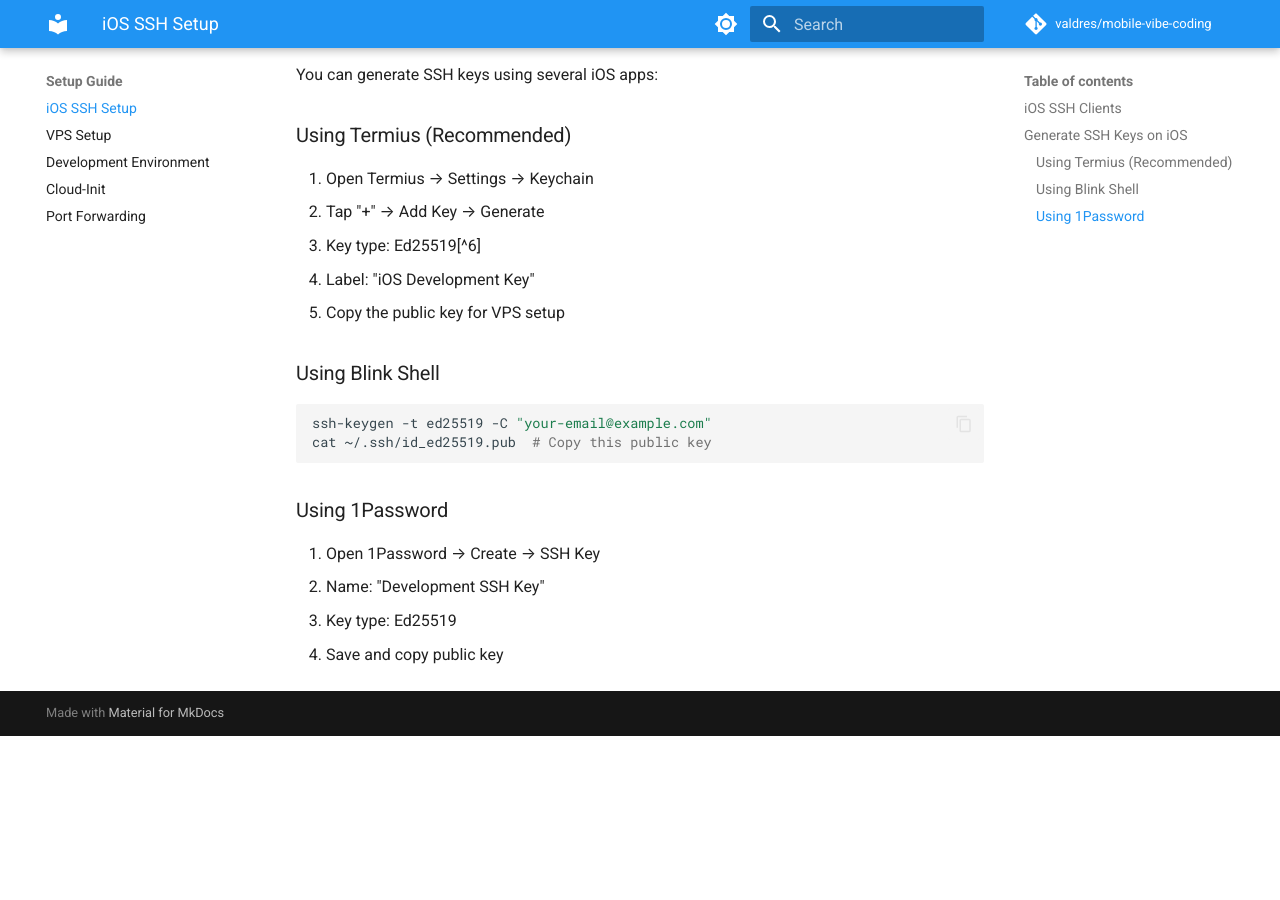
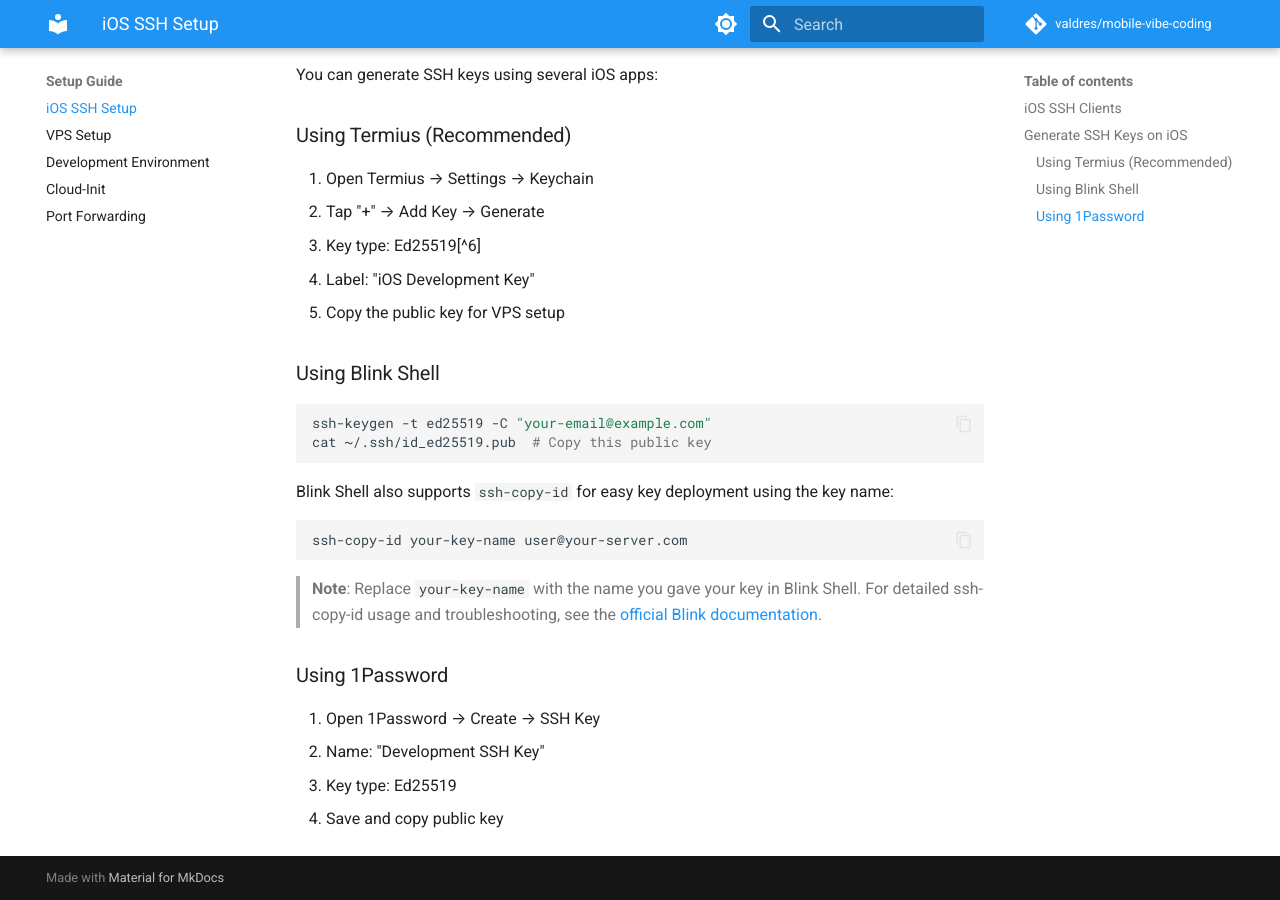
Before and after one commit to staticaland/mobile-vibe-coding, an MkDocs documentation site: the page built from docs/setup/ios-ssh.md, in a window 1280 px wide and 900 px high, scrolled down 533 px. Built offline with MkDocs 1.6.1 and Material for MkDocs 9.7.7, drawn with Linux system fonts in a browser that asks for light colours; comment, search, counter and statistics services are not loaded; before the commit the page ends 1269 px from its top, so only the background shows below that.

Commit message:
Add Blink Shell ssh-copy-id documentation
- Added information about Blink Shell's ssh-copy-id functionality
- Clarified that ssh-copy-id uses the key name assigned in Blink, not file paths
- Added link to official Blink documentation for detailed usage

🤖 Generated with [Claude Code](https://claude.ai/code)

Co-Authored-By: Claude <noreply@anthropic.com>

````diff
--- a/docs/setup/ios-ssh.md
+++ b/docs/setup/ios-ssh.md
@@ -27,6 +27,14 @@ ssh-keygen -t ed25519 -C "your-email@example.com"
 cat ~/.ssh/id_ed25519.pub  # Copy this public key
 ```
 
+Blink Shell also supports `ssh-copy-id` for easy key deployment using the key name:
+
+```bash
+ssh-copy-id your-key-name user@your-server.com
+```
+
+> **Note**: Replace `your-key-name` with the name you gave your key in Blink Shell. For detailed ssh-copy-id usage and troubleshooting, see the [official Blink documentation](https://docs.blink.sh/basics/commands#ssh-copy-id).
+
 ### Using 1Password
 
 1. Open 1Password → Create → SSH Key
````
